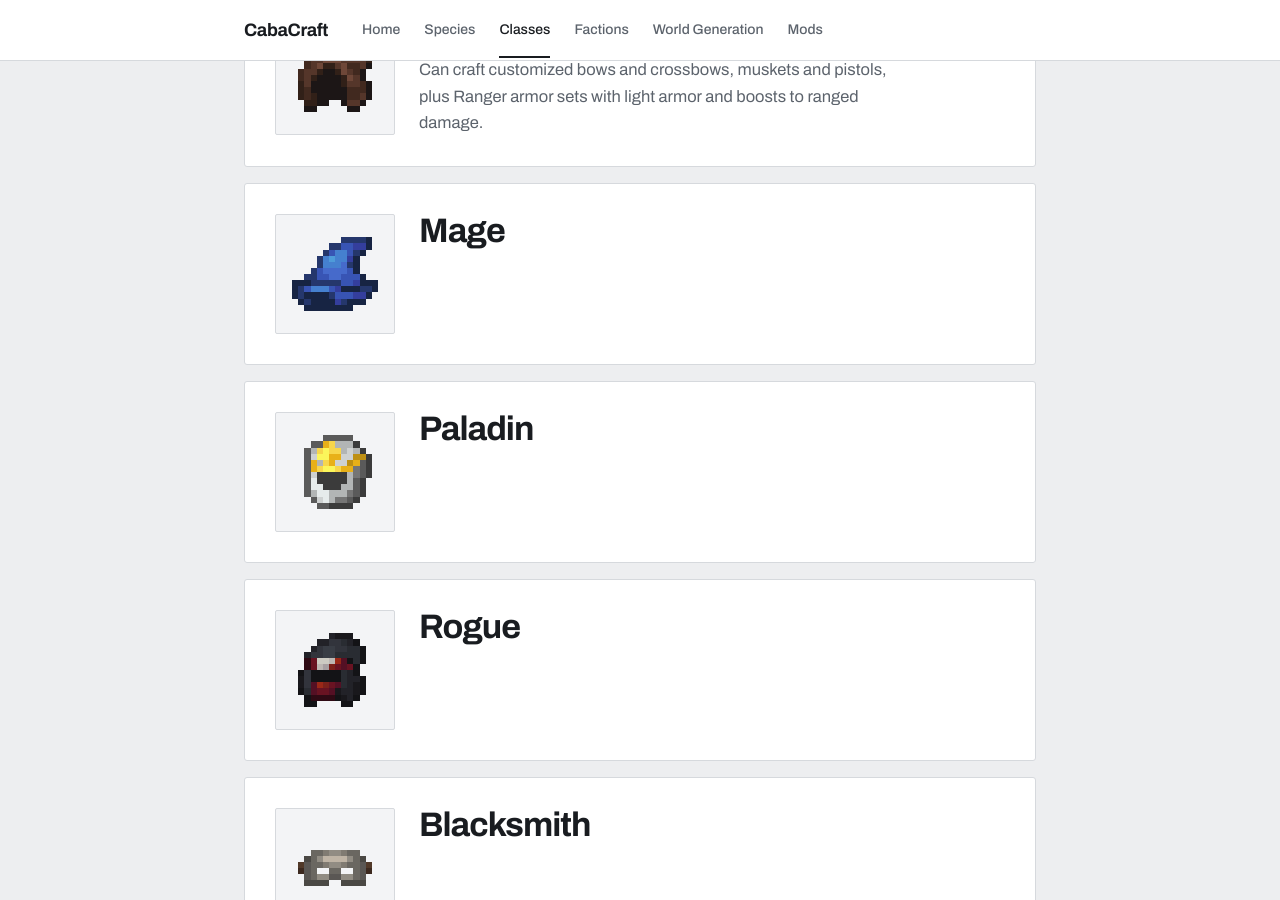
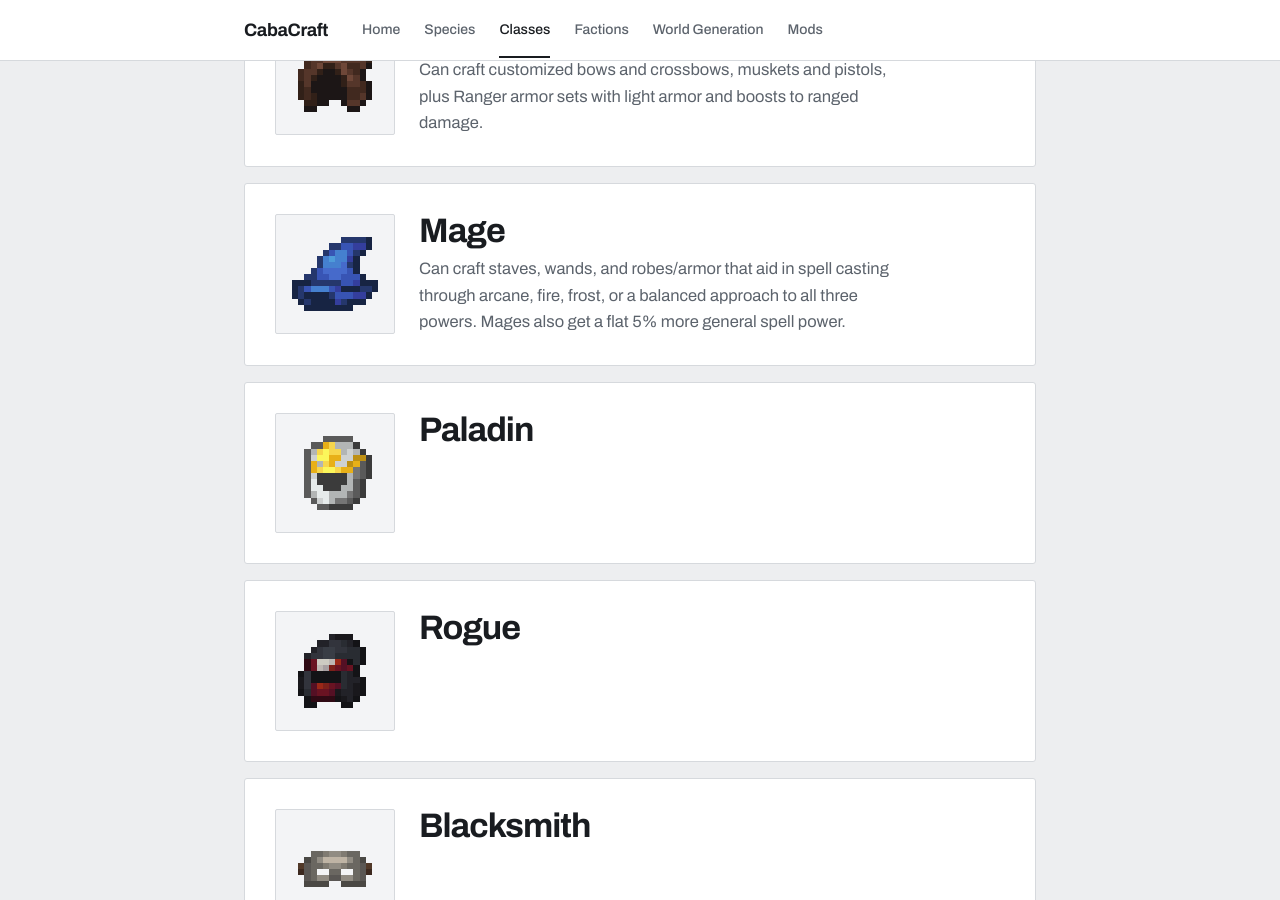
Before and after one commit to Carson-Frost/cabacraft-wiki, a Jekyll site: the page built from classes.md, in a window 1280 px wide and 900 px high, scrolled down 709 px. Built offline with Jekyll 4.4.1, drawn with Linux system fonts in a browser that asks for light colours.

Commit message:
classes: Mage description

```diff
--- a/classes.md
+++ b/classes.md
@@ -43,7 +43,7 @@ intro: >-
     <img src="{{ '/icons/mage.png' | relative_url }}" alt="">
     <div>
       <h2>Mage</h2>
-      <p class="desc"></p>
+      <p class="desc">Can craft staves, wands, and robes/armor that aid in spell casting through arcane, fire, frost, or a balanced approach to all three powers. Mages also get a flat 5% more general spell power.</p>
     </div>
   </div>
 </article>
```
